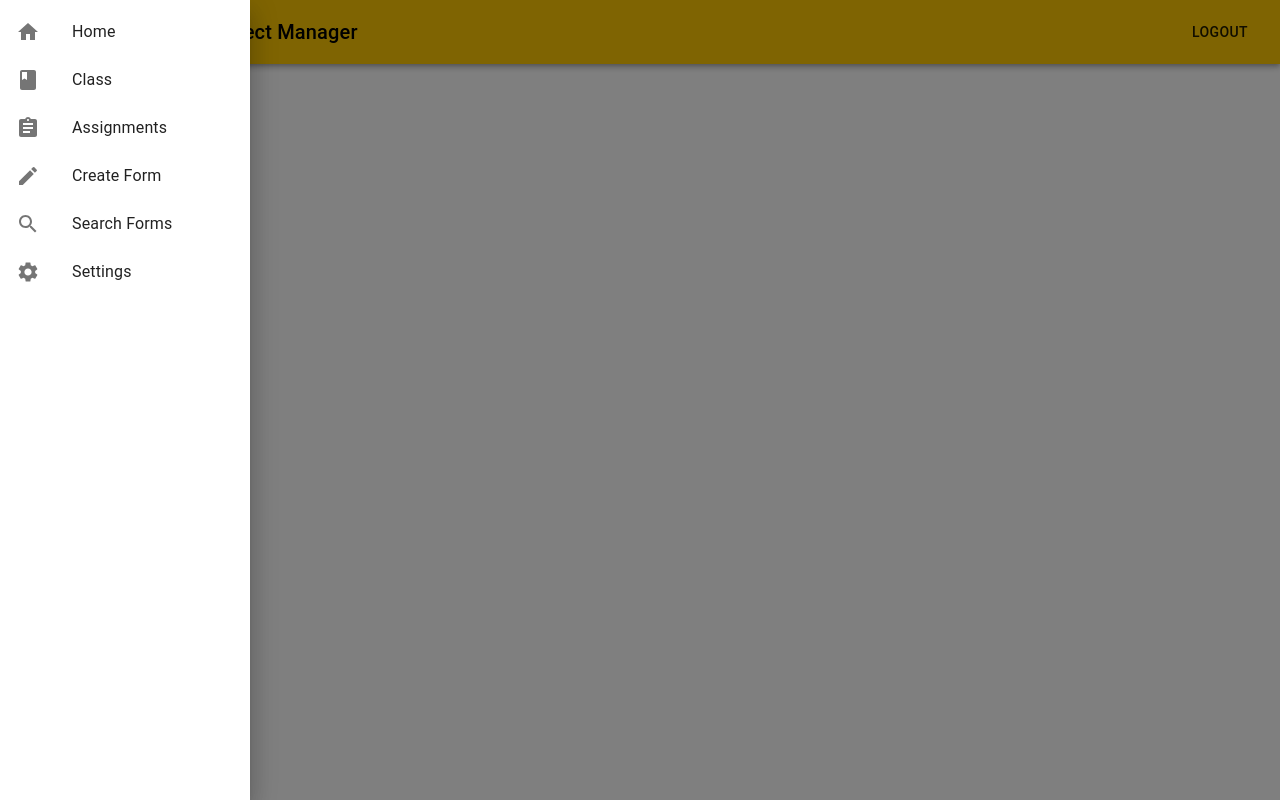
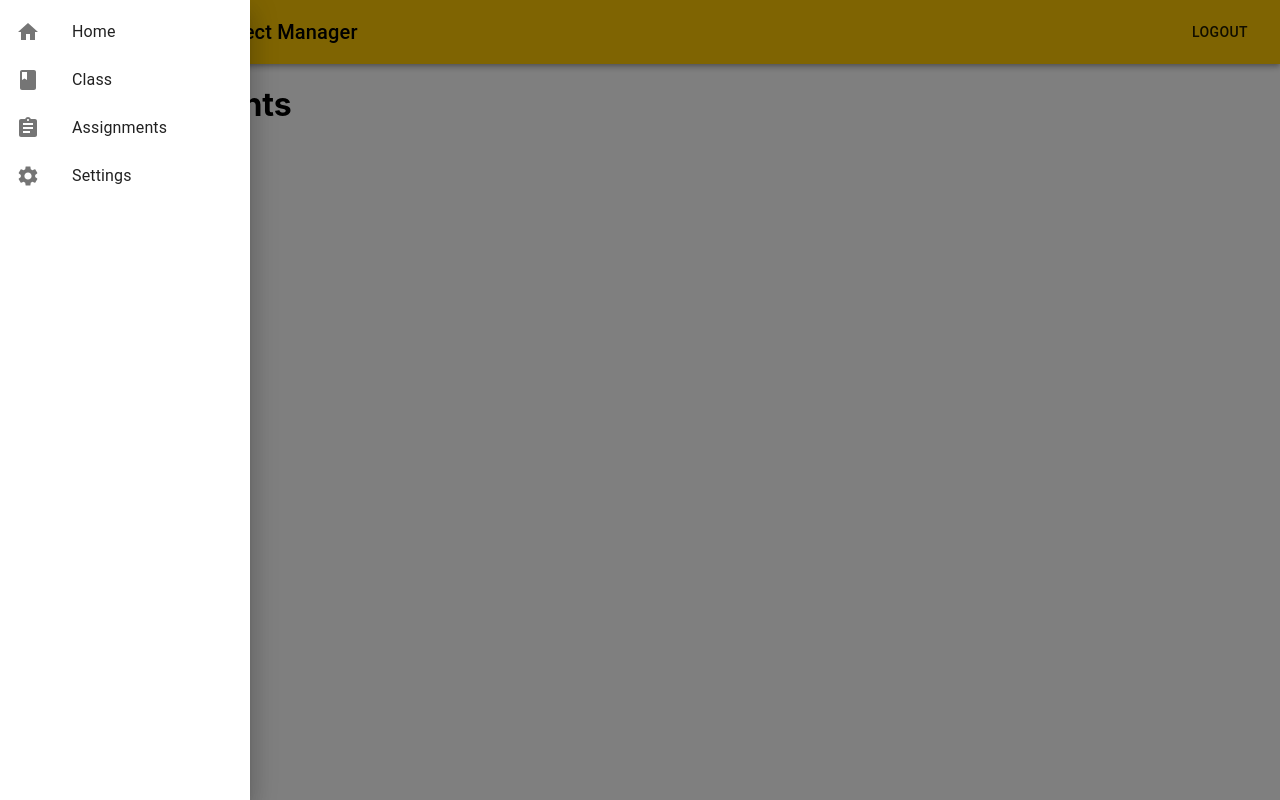
Before and after one commit to nguderian/SDPM, a React (Create React App) app in the folder frontend/: page /student/viewAssignments in a window 1280 px wide. Both pictures are taken after a click on the button "menu". Built offline with nearby package versions, Linux system fonts and the light colour scheme.

Commit message:
Add route & component for viewing assignments

```diff
--- a/frontend/src/Routes.js
+++ b/frontend/src/Routes.js
@@ -4,6 +4,7 @@ import Login from './components/Login';
 import Hello from './components/HelloWorld';
 import CreateForm from './components/forms/CreateForm';
 import NewForm from './components/forms/NewForm';
+import ViewAssignmentsContainer from './components/containers/ViewAssignmentsContainer';
 import NavBarContainer from './components/containers/NavBarContainer';
 
 const routes = (
@@ -14,6 +15,7 @@ const routes = (
             <Route path='/login' exact component={Login}/>
             <Route path='/CreateForm' exact component={CreateForm}/>
             <Route path='/NewForm' exact component={NewForm}/>
+            <Route path='/student/viewAssignments' exact component={ViewAssignmentsContainer}/>
         </Switch>
     </Router>
 )
--- a/frontend/src/components/NavBar.js
+++ b/frontend/src/components/NavBar.js
@@ -79,7 +79,7 @@ const NavBar = ({ user_id, userType, token, loggedIn }) => {
                 <ListItemIcon><ClassIcon/></ListItemIcon>
                 <ListItemText primary='Class'/>
               </ListItem>
-              <ListItem button component={Link} to='/CreateForm'>
+              <ListItem button component={Link} to='/student/viewAssignments'>
                 <ListItemIcon><AssignmentIcon/></ListItemIcon>
                 <ListItemText primary='Assignments'/>
               </ListItem>
--- /dev/null
+++ b/frontend/src/components/containers/ViewAssignmentsContainer.js
@@ -0,0 +1,27 @@
+import ViewAssignments from '../forms/ViewAssignments';
+import {onLogin} from '..//../storeConfig/actions';
+import {connect} from 'react-redux';
+
+const mapStateToProps = state =>{
+    return {
+        user_id: state.user_id,
+        token: state.token,
+        loggedIn:state.loggedIn,
+        userType:state.userType,
+        ip_address:state.ip_address
+    }
+}
+
+// const mapDispatchToProps = dispatch => {
+//     return{
+//         onLogin(payload){
+//             dispatch(
+//                 onLogin(payload)
+//             )
+//         }
+//     }
+// }
+
+const ViewAssignmentsContainer =  connect(mapStateToProps)(ViewAssignments);
+
+export default ViewAssignmentsContainer;
--- /dev/null
+++ b/frontend/src/components/forms/ViewAssignments.js
@@ -0,0 +1,9 @@
+import React, { useState, useEffect } from 'react';
+
+const ViewAssignments = ({ user_id, userType, token, loggedIn }) => {
+    return (
+        <h1>View Assignments</h1>
+    );
+}
+
+export default ViewAssignments;
--- a/frontend/src/index.js
+++ b/frontend/src/index.js
@@ -18,7 +18,7 @@ const initialState =  (localStorage['redux-store']) ? JSON.parse(localStorage['r
     user_id:'ta840968',
     token:'',
     loggedIn:true,
-    userType:'sponsor',
+    userType:'student',
     ip_address:'10.171.204.179'
 })
 
```
